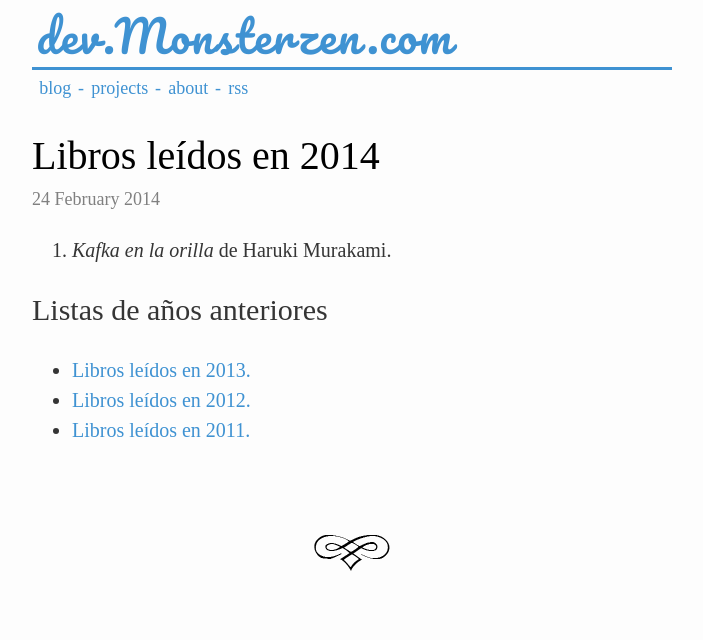
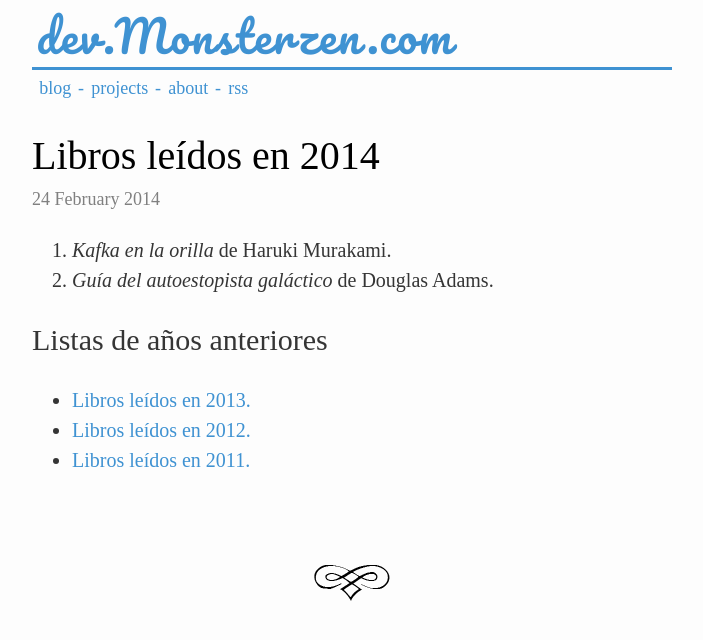
Before and after one commit to jfcalvo/jfcalvo.github.com, a Jekyll site: the page built from _posts/2014-02-24-libros-leidos-en-2014.markdown, in a window 1280 px wide. Shown: the top 640 px of the page, without its empty margins (288-991 px from the left). Built offline with Jekyll 4.4.1, drawn with Linux system fonts in a browser that asks for light colours; some web fonts are replaced.

Commit message:
Añadido libro

```diff
--- a/_posts/2014-02-24-libros-leidos-en-2014.markdown
+++ b/_posts/2014-02-24-libros-leidos-en-2014.markdown
@@ -7,6 +7,7 @@ title: Libros leídos en 2014
 ---
 
 1. *Kafka en la orilla* de Haruki Murakami.
+2. *Guía del autoestopista galáctico* de Douglas Adams.
 
 ## Listas de años anteriores
 
```
